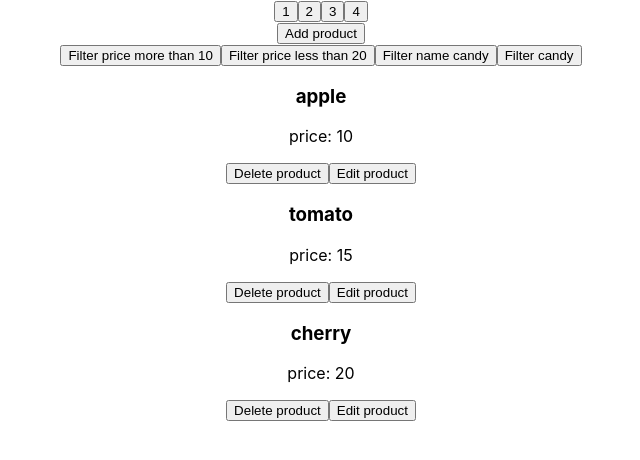
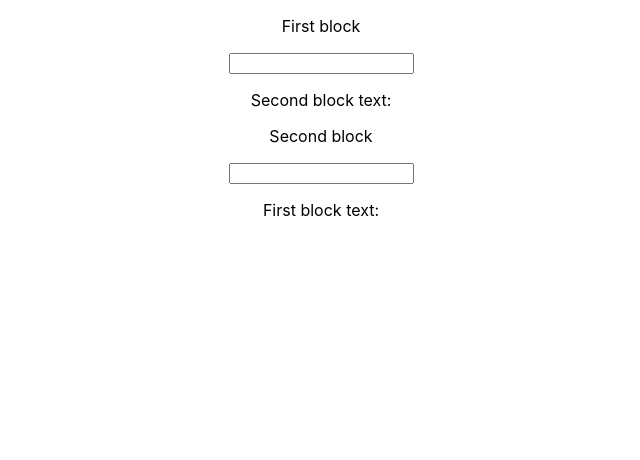
Before and after one commit to snihurenko/Incora_project, a React (Create React App) app: page / in a window 1280 px wide. Shown: the top 460 px of the page, without its empty margins (319-959 px from the left). Built offline with nearby package versions, Linux system fonts and the light colour scheme.

Commit message:
context use

```diff
--- a/src/App.tsx
+++ b/src/App.tsx
@@ -5,93 +5,16 @@ import css from './components/pagination/Pagination.module.scss';
 import { Timer } from './components/timer/Timer';
 import timerCss from './components/timer/Timer.module.scss';
 import { useProducts, Product, IFilterOptions } from './hooks/useProducts';
+import { MainComponentProvider } from './components/context/MainComponent';
+import { Component1, Component2 } from './components/context/Component';
 
 function App() {
-  const {
-    productsPerPage,
-    page,
-    total,
-    changePage,
-    applyFilter,
-    editProduct,
-    deleteProduct,
-    addProduct
-  } = useProducts({ perPage: 3 });
-
   return (
     <div className='App'>
-      {Array.from({ length: total }).map((_, index) => {
-        return (
-          <button key={index} onClick={() => changePage(index + 1)}>
-            {index + 1}
-          </button>
-        );
-      })}
-
-      <div>
-        <button onClick={() => addProduct({ id: 20, name: 'melon', price: 10 })}>Add product</button>
-        <br />
-        <button onClick={() => applyFilter({ priceMore: 10 } as IFilterOptions)}>
-          Filter price more than 10
-        </button>
-        <button onClick={() => applyFilter({ priceLess: 20 } as IFilterOptions)}>
-          Filter price less than 20
-        </button>
-        <button onClick={() => applyFilter({ name: 'candy' } as IFilterOptions)}>Filter name candy</button>
-        <button
-          onClick={() => applyFilter({ name: 'candy', priceMore: 10, priceLess: 20 } as IFilterOptions)}
-        >
-          Filter candy
-        </button>
-      </div>
-
-      <div>
-        {(productsPerPage as Product[]).map((item: Product, index: number) => {
-          return (
-            <div key={index}>
-              <h3>{item.name}</h3>
-              <p>price: {item.price}</p>
-              <button onClick={() => deleteProduct(item)}>Delete product</button>
-              <button
-                onClick={() => {
-                  editProduct({ id: item.id, name: 'cheese', price: 20 });
-                }}
-              >
-                Edit product
-              </button>
-            </div>
-          );
-        })}
-      </div>
-
-      {/* <Pagination
-        activePage={2}
-        totalItems={10}
-        perPage={1}
-        withActions={true}
-        classes={{ btn: css.btn, activeBtn: css.active }}
-        onChangePage={newPage => {}}
-      />*/}
-
-      {/* <Timer
-        time={10}
-        autostart={true}
-        step={1000}
-        onTick={() => {
-          console.log('tick');
-        }}
-        onTimeEnd={() => {
-          console.log('time ended');
-        }}
-        onTimeStart={() => {
-          console.log('time started');
-        }}
-        onTimePause={() => {
-          console.log('time paused');
-        }}
-      /> */}
-
-      {/* <Timer/> */}
+      <MainComponentProvider>
+        <Component1 />
+        <Component2 />
+      </MainComponentProvider>
     </div>
   );
 }
--- /dev/null
+++ b/src/components/context/Component.tsx
@@ -0,0 +1,36 @@
+import React from 'react';
+import { MainComponentProvider, MainComponentConsumer } from './MainComponent';
+
+export const Component1 = () => {
+  return (
+    <div>
+      <MainComponentConsumer>
+        {context => (
+          <div>
+            <p>First block</p>
+            <input type='text' onChange={e => context.setText2(e.target.value)} />
+            <p>Second block text: </p>
+            <p>{context.text1}</p>
+          </div>
+        )}
+      </MainComponentConsumer>
+    </div>
+  );
+};
+
+export const Component2 = () => {
+  return (
+    <div>
+      <MainComponentConsumer>
+        {context => (
+          <div>
+            <p>Second block</p>
+            <input type='text' onChange={e => context.setText1(e.target.value)} />
+            <p>First block text: </p>
+            <p>{context.text2}</p>
+          </div>
+        )}
+      </MainComponentConsumer>
+    </div>
+  );
+};
--- /dev/null
+++ b/src/components/context/MainComponent.tsx
@@ -0,0 +1,28 @@
+import React, { useState } from 'react';
+
+interface MainComponentProps {
+  children: React.ReactNode;
+}
+
+interface TextProps {
+  text1: string;
+  setText1(value: string): void;
+  text2: string;
+  setText2(value: string): void;
+}
+
+const { Provider, Consumer } = React.createContext<TextProps>({
+  text1: '',
+  setText1: () => {},
+  text2: '',
+  setText2: () => {}
+});
+
+const MainComponentProvider = ({ children }: MainComponentProps) => {
+  const [text1, setText1] = useState('');
+  const [text2, setText2] = useState('');
+
+  return <Provider value={{ text1, setText1, text2, setText2 }}>{children}</Provider>;
+};
+
+export { MainComponentProvider, Consumer as MainComponentConsumer };
```
